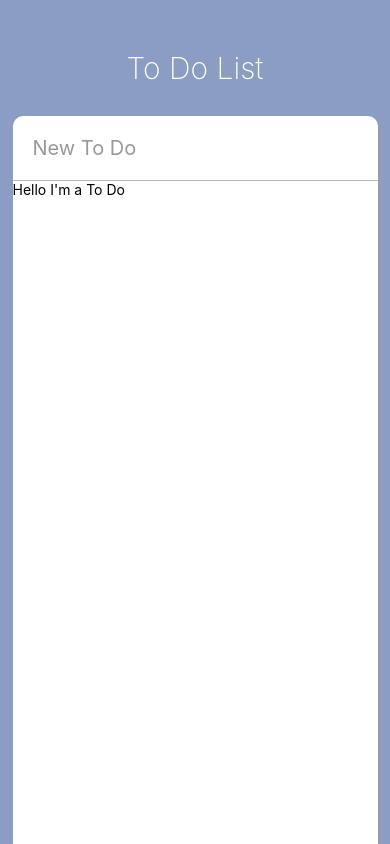
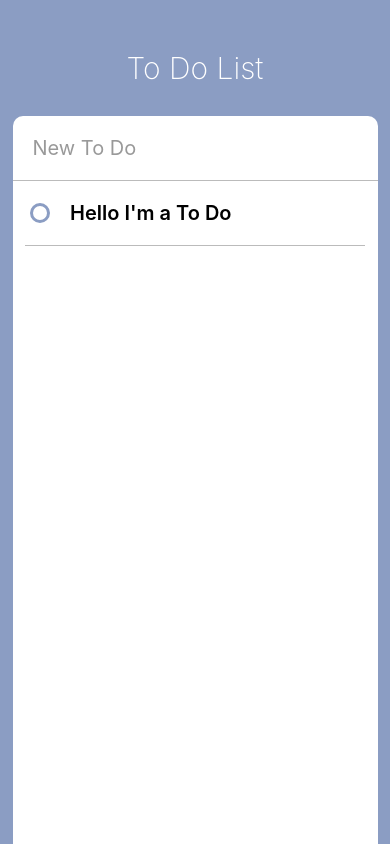
Before and after one commit to fullyalive/practice-toDoListApp, a React Native app in the folder to-do-list-app/: screen / in a window 390 px wide. Built offline with nearby package versions, Linux system fonts and the light colour scheme.

Commit message:
Coding the UI

```diff
--- a/to-do-list-app/App.js
+++ b/to-do-list-app/App.js
@@ -33,7 +33,7 @@
             returnKeyType={"done"}
             autoCorrect={false}
           />
-          <ScrollView>
+          <ScrollView contentContainerStyle={styles.toDos}>
             <ToDo />
           </ScrollView>
         </View>
@@ -86,5 +86,8 @@
     borderBottomColor: "#bbb",
     borderBottomWidth: StyleSheet.hairlineWidth,
     fontSize: 20
+  },
+  toDos: {
+    alignItems: "center"
   }
 });
--- a/to-do-list-app/ToDo.js
+++ b/to-do-list-app/ToDo.js
@@ -1,14 +1,69 @@
 import React, { Component } from "react";
-import { View, Text, TouchableOpacity, StyleSheet } from "react-native";
+import {
+  View,
+  Text,
+  TouchableOpacity,
+  StyleSheet,
+  Dimensions
+} from "react-native";
 
+const { width, height } = Dimensions.get("window");
 export default class ToDo extends Component {
+  state = {
+    isEditing: false,
+    isCompleted: false
+  };
   render() {
+    const { isCompleted } = this.state;
     return (
-      <View>
-        <Text>Hello I'm a To Do</Text>
+      <View style={styles.container}>
+        <TouchableOpacity onPress={this._toggleComplete}>
+          <View
+            style={[
+              styles.circle,
+              isCompleted ? styles.completedCircle : styles.uncompletedCircle
+            ]}
+          />
+        </TouchableOpacity>
+        <Text style={styles.text}>Hello I'm a To Do</Text>
       </View>
     );
   }
+  _toggleComplete = () => {
+    this.setState(prevState => {
+      return {
+        isCompleted: !prevState.isCompleted
+      };
+    });
+  };
 }
 
-const styles = StyleSheet.create({});
+const styles = StyleSheet.create({
+  container: {
+    width: width - 50,
+    borderBottomColor: "#bbb",
+    borderBottomWidth: StyleSheet.hairlineWidth,
+    flexDirection: "row",
+    alignItems: "center"
+  },
+  text: {
+    fontWeight: "600",
+    fontSize: 20,
+    marginVertical: 20
+  },
+  circle: {
+    width: 20,
+    height: 20,
+    borderRadius: 10,
+    borderWidth: 3,
+    marginLeft: 5,
+    marginRight: 20
+  },
+  completedCircle: {
+    borderColor: "#8b9dc3",
+    backgroundColor: "#8b9dc3"
+  },
+  uncompletedCircle: {
+    borderColor: "#8b9dc3"
+  }
+});
```
